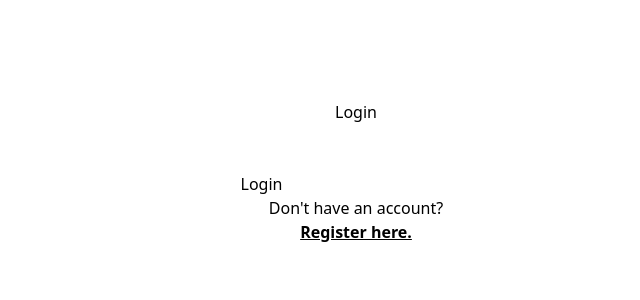
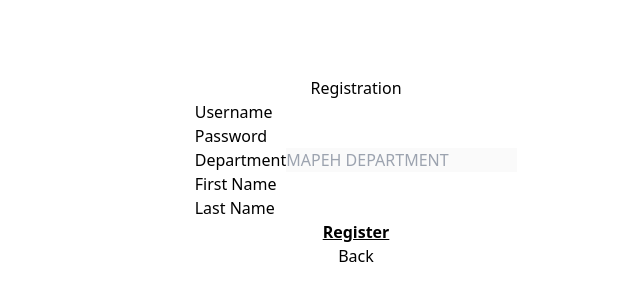
Before and after one commit to wfrotj/portalClient, a React (Vite) app: page /registration in a window 1280 px wide. Shown: the part 228-528 px from the top of the page, without its empty margins (284-924 px from the left). Built offline with nearby package versions, Linux system fonts and the light colour scheme; the HTML template or start-up script is replaced by a standard one.

Commit message:
trying to fix routing

```diff
--- a/src/App.jsx
+++ b/src/App.jsx
@@ -8,6 +8,7 @@ import Kra4 from "./pages/Kra4";
 
 import Registration from "./components/Registration";
 import Login from "./components/Login";
+import Landing from "./components/Landing";
 
 import PlusFactor from "./pages/PlusFactor";
 import Home from "./components/Home";
@@ -34,7 +35,11 @@ function App() {
       <div>
         {user === null ? (
           <>
-            <Login />
+            <Routes>
+              <Route path="/" element={<Landing />} /> /
+              <Route path="/registration" element={<Registration />} />
+              <Route path="/login" element={<Login />} />
+            </Routes>
           </>
         ) : (
           <>
@@ -49,8 +54,6 @@ function App() {
               <Route path="/plusFactor" element={<PlusFactor />} />
               <Route path="/about" element={<About />} />
               <Route path="/profile" element={<Profile />} />
-              <Route path="/registration" element={<Registration />} />
-              <Route path="/login" element={<Login />} />
             </Routes>
           </>
         )}
--- /dev/null
+++ b/src/components/Landing.jsx
@@ -0,0 +1,20 @@
+import React from "react";
+import { Link } from "react-router-dom";
+
+function Landing() {
+  return (
+    <div className="flex flex-col items-center justify-center h-screen">
+      <h2>Welcome to Educators Portal</h2>
+      <div>
+        <p>
+          Do you have an account already ? <Link to="/login"> Login here</Link>
+        </p>
+        <p>
+          No account yet? <Link to="/registration">Register here</Link>
+        </p>
+      </div>
+    </div>
+  );
+}
+
+export default Landing;
--- a/src/components/Login.jsx
+++ b/src/components/Login.jsx
@@ -19,7 +19,7 @@ function Login({ user, setUser }) {
       .then((res) => {
         window.localStorage.setItem("loggedTeacher", JSON.stringify(res));
         teacherService.setToken(res);
-        navigate("/");
+        navigate("/home");
 
         setUsername("");
         setPassword("");
--- a/src/components/Registration.jsx
+++ b/src/components/Registration.jsx
@@ -29,7 +29,7 @@ function Registration() {
       })
       .then((res) => {
         //         console.log(res);
-        navigate("/profile/login");
+        navigate("/home");
         setUsername("");
         setPassword("");
         setFirstName("");
@@ -43,7 +43,7 @@ function Registration() {
       .catch(() => alert("Error occured"));
   };
   return (
-    <div>
+    <div className="flex flex-col items-center justify-center h-screen">
       <h1>Registration</h1>
 
       <div>
@@ -118,12 +118,20 @@ function Registration() {
               />
             </div> */}
           </div>
-          <div>
-            <button className="submit-form" type="submit">
+          <div className="text-center">
+            <button
+              className="submit-form text-black font-extrabold underline "
+              type="submit"
+            >
               Register
             </button>
           </div>
         </form>
+      </div>
+      <div>
+        <button className="back-button" onClick={() => navigate("/")}>
+          Back
+        </button>
       </div>
     </div>
   );
```
